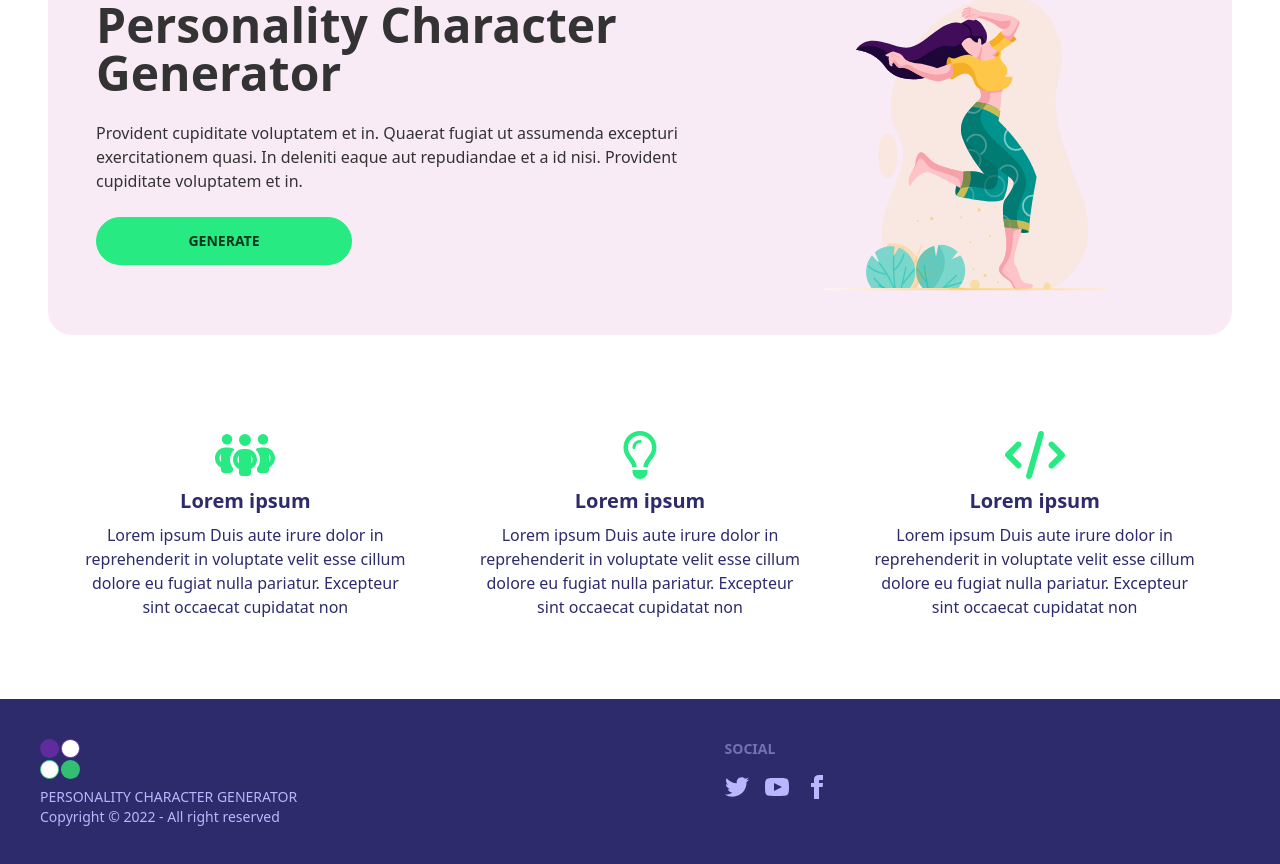
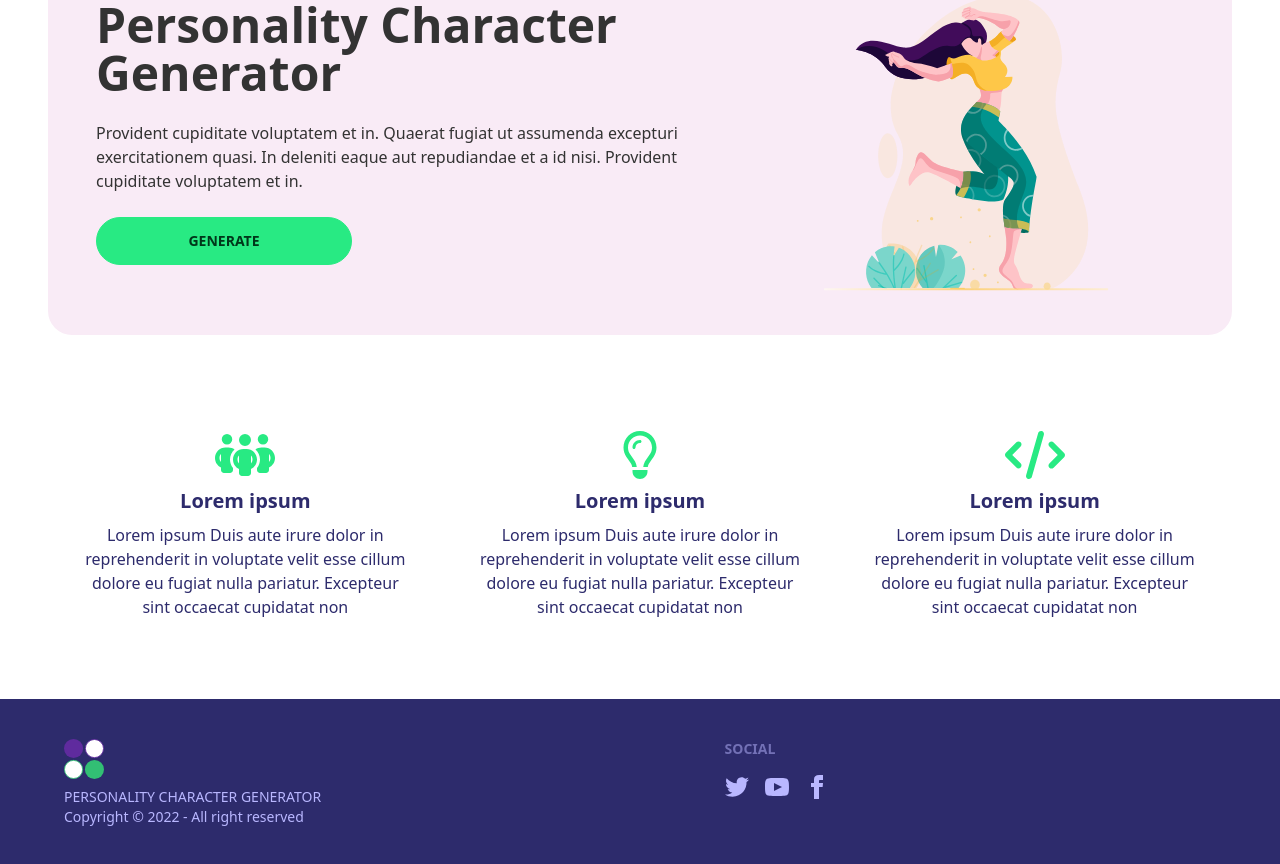
Before and after one commit to pspapleng/personality-analysis-system, a Vue app in the folder web/: page / in a window 1280 px wide. Shown: the part 150-1014 px from the top of the page. Built offline with nearby package versions, Linux system fonts and the light colour scheme.

Commit message:
fix: style footer

```diff
--- a/web/src/components/Footer.vue
+++ b/web/src/components/Footer.vue
@@ -1,5 +1,5 @@
 <template>
-  <footer class="footer p-10 bg-neutral text-neutral-content">
+  <footer class="footer p-10 md:px-16 bg-neutral text-neutral-content">
     <div>
       <img src="../assets/logo.svg" width="40px" />
       <p>
```
